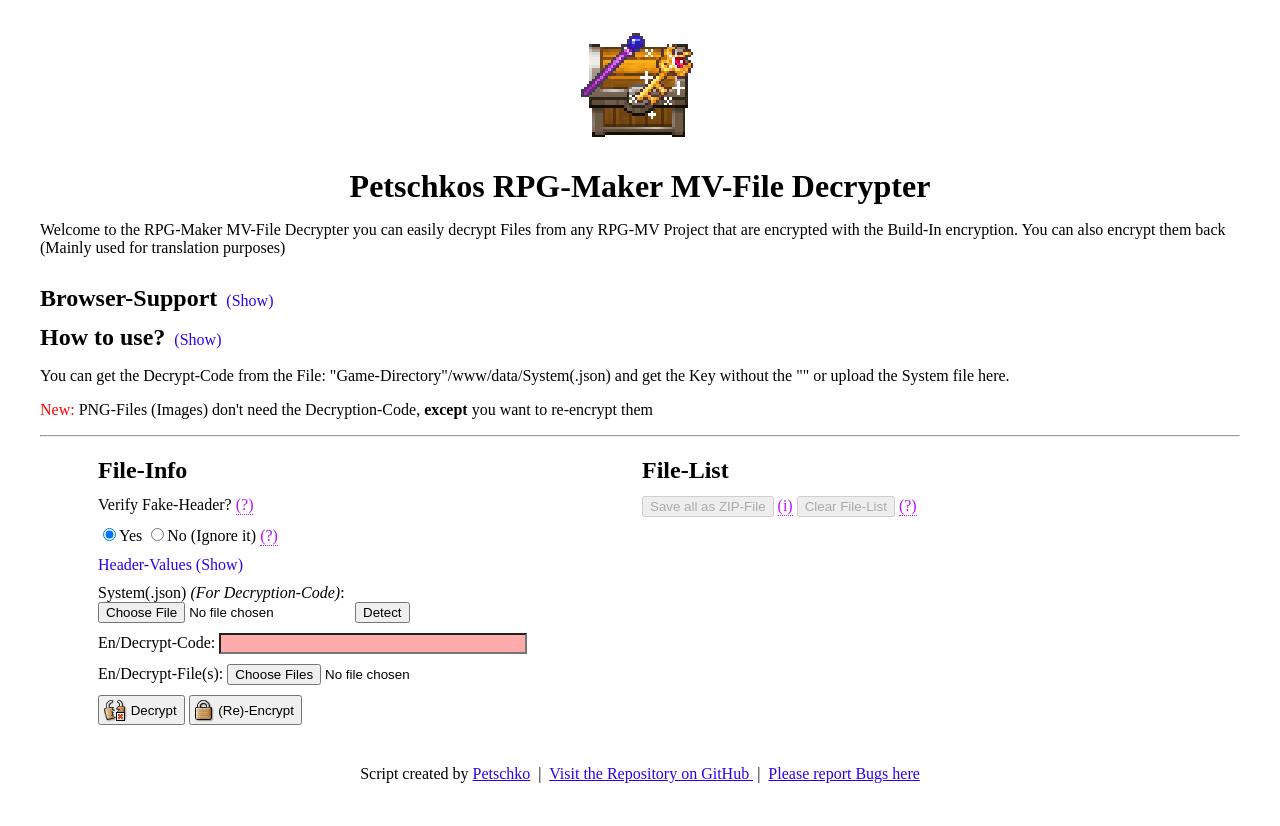
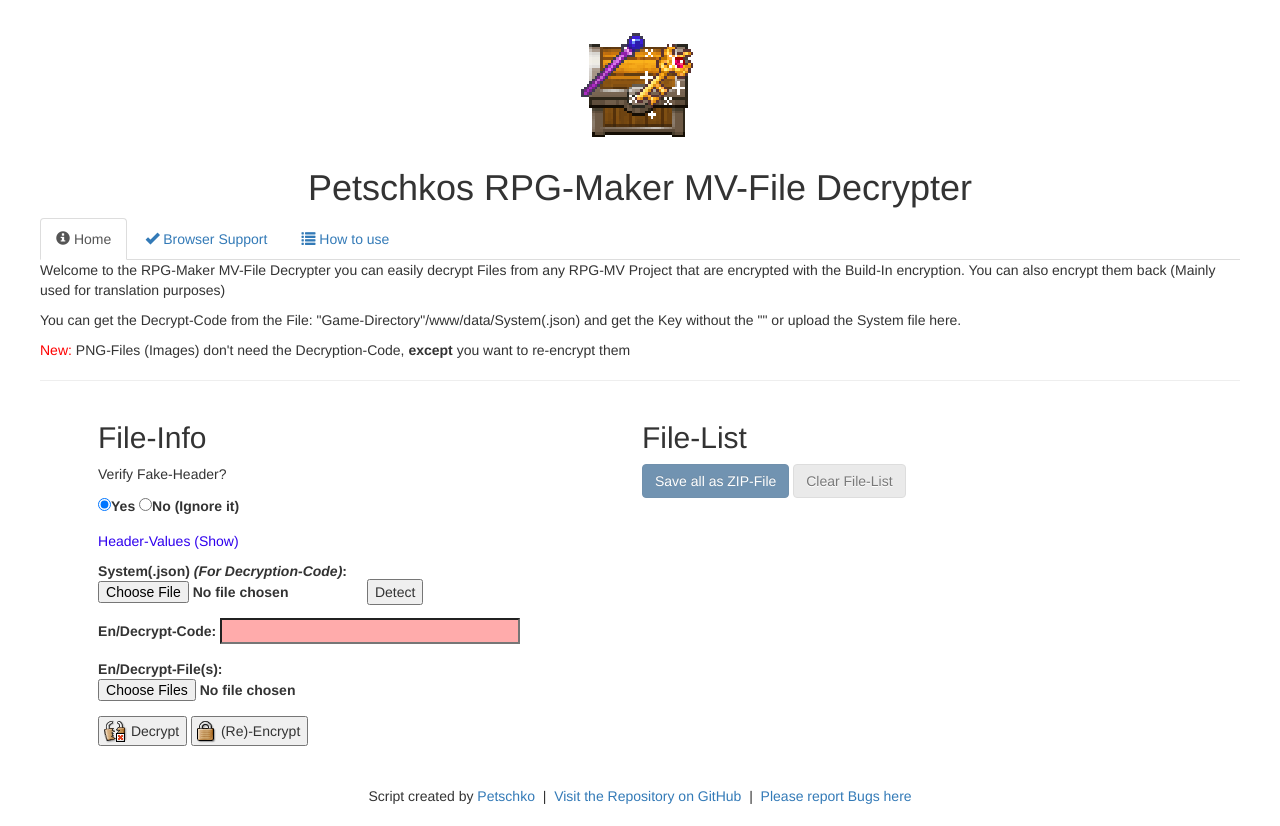
Before and after one commit to Petschko/RPG-Maker-MV-Decrypter, a plain HTML site: page index.html in a window 1280 px wide. Before the commit the page ends 803 px from the top, so only its background shows below. Drawn offline with Linux system fonts and the light colour scheme.

Commit message:
Added nav bar plus function for it

```diff
--- a/index.html
+++ b/index.html
@@ -13,7 +13,16 @@
 		<!-- Important Head content -->
 		<meta http-equiv="Content-Type" content="text/html; charset=utf-8" />
 		<title>RPG-Maker-MV Decrypter by Petschko</title>
+
+		<!-- MISC -->
+		<meta name="viewport" content="width=device-width, initial-scale=1">
+
+		<!-- Styles Scripts etc -->
 		<link rel="stylesheet" href="styles/style.css?ver=1.2">
+		<!-- https://getbootstrap.com/docs/3.4/getting-started/ -->
+		<link rel="stylesheet" href="styles/bootstrap.min.css">
+		<link rel="stylesheet" href="styles/bootstrap-theme.min.css">
+		<!--<script src="libs/bootstrap-without-jquery.min.js"></script>-->
 	</head>
 	<body>
 		<noscript>
@@ -40,8 +49,31 @@
 				<img src="img/projectIcon.png" alt="Project Icon (Chest with a key)" title="Un or Re-Lock RPG-Maker MV-Files">
 				<h1>Petschkos RPG-Maker MV-File Decrypter</h1>
 			</div>
+
+			<!-- Nav bar -->
+			<ul class="nav nav-tabs">
+				<li class="nav-link active">
+					<a href="#home"><span class="glyphicon glyphicon-info-sign" aria-hidden="true"></span> Home</a>
+				</li>
+				<!--<li class="nav-link">
+					<a href="#gallery"><span class="glyphicon glyphicon-picture" aria-hidden="true"></span> Restore-Images</a>
+				</li>
+				<li class="nav-link">
+					<a href="#endecrypt"><span class="glyphicon glyphicon-flash" aria-hidden="true"></span> En- & Decrypt</a>
+				</li>-->
+				<li class="nav-link">
+					<a href="#browser-support"><span class="glyphicon glyphicon-ok" aria-hidden="true"></span> Browser Support</a>
+				</li>
+				<li class="nav-link">
+					<a href="#howTo"><span class="glyphicon glyphicon-list" aria-hidden="true"></span> How to use</a>
+				</li>
+			</ul>
+			<!-- Nav bar end -->
+
+			<div id="home" class="content-container">
 				<p>Welcome to the RPG-Maker MV-File Decrypter you can easily decrypt Files from any RPG-MV Project that are encrypted with the Build-In encryption. You can also encrypt them back (Mainly used for translation purposes)</p>
-			<div>
+			</div>
+			<div id="browser-support" class="content-container">
 				<h2 class="inline-heading" id="browserSupport">Browser-Support</h2> <div id="browserSpoilerText" class="link">(Show)</div>
 				<div id="browserSupportArea" class="hidden">
 					<p><strong>First</strong>: Please note, that this Script is just tested and developed on Firefox. You can help me to make it run on all Browsers, by <a href="https://github.com/Petschko/RPG-Maker-MV-Decrypter/issues" title="Help me by reporting Bugs" target="_blank">reporting bugs</a>!</p>
@@ -94,6 +126,7 @@
 					</ul>
 				</div>
 			</div>
+			<div id="howTo" class="content-container">
 				<h2 class="inline-heading">How to use?</h2> <div id="howToSpoilerText" class="link">(Show)</div>
 				<div id="howToArea" class="hidden">
 					<ol>
@@ -120,6 +153,7 @@
 							You can also save all of the Files in the File-List as ZIP by clicking "Save all as ZIP-File"!
 						</li>
 					</ol>
+				</div>
 			</div>
 		</div>
 
@@ -270,7 +304,7 @@
 			</div>
 			<div class="fileList right">
 				<h2>File-List</h2>
-				<button type="button" id="zipSave" disabled>
+				<button class="btn btn-primary" type="button" id="zipSave" disabled>
 					Save all as ZIP-File
 				</button>
 				<div class="tooltip help">
@@ -279,7 +313,7 @@
 						There is a Size-Limitation depends on your Memory and your Browser... To handle MANY Files (500+mb) better use the Java-Decrypter!
 					</div>
 				</div>
-				<button type="button" id="clearFileList" disabled>
+				<button class="btn btn-default" type="button" id="clearFileList" disabled>
 					Clear File-List
 				</button>
 				<div class="tooltip help">
--- a/scripts/functions.js
+++ b/scripts/functions.js
@@ -7,6 +7,7 @@
 
 // Globals
 var zip;
+var eventAddMethod = window.addEventListener ? 'addEventListener' : 'attachEvent';
 
 /**
  * Try to Reads the Encryption-Code and insert it to the given input element
@@ -253,6 +254,7 @@
 	}, false);
 
 	zip = new ZIP();
+	findMenus();
 }
 
 document.body[window.addEventListener ? 'addEventListener' : 'attachEvent'](
@@ -496,3 +498,166 @@
 function saveZip() {
 	zip.save();
 }
+
+/**
+ * Returns the correct function for the action of an Event-Listener
+ *
+ * @param {string} action
+ * @returns {string}
+ */
+function on(action) {
+	return window.addEventListener ? action : 'on' + action;
+}
+
+/**
+ * Adds a Event-Listener cross-browser
+ *
+ * @param {Element|Node|HTMLElement} element
+ * @param {string} action
+ * @param {function} callable
+ */
+function addEventListener(element, action, callable) {
+	element[eventAddMethod](on(action), callable);
+}
+
+// Menu Actions
+/**
+ * Searches Menus and adds functions on it
+ */
+function findMenus() {
+	var menuElements = document.getElementsByClassName('nav-tabs');
+
+	if(! menuElements)
+		return;
+
+	for(var i = 0; i < menuElements.length; i++)
+		new Menu(menuElements[i]);
+}
+
+/**
+ * Creates a new interactive menu
+ *
+ * @param {Element|Node|HTMLElement} menuElement - Menu-List-Element
+ * @constructor - Menu
+ */
+function Menu(menuElement) {
+	this.menuItems = menuElement.getElementsByClassName('nav-link');
+	this.activeIndex = -1;
+	this.displayElementIds = [];
+
+	/**
+	 * Updates the Active index
+	 */
+	this.findActiveIndex = function() {
+		for(var i = 0; i < this.menuItems.length; i++) {
+			if(hasCssClass(this.menuItems[i].className, 'active')) {
+				this.activeIndex = i;
+
+				return
+			}
+		}
+
+		this.activeIndex = -1;
+	};
+
+	/**
+	 * Gets the Display Id of an element
+	 *
+	 * @param menuItem - Menu-Item
+	 * @returns {string} - Display ID
+	 */
+	this.getIdDisplayId = function(menuItem) {
+		var anchor = menuItem.getElementsByTagName('a');
+
+		return anchor[0].href.split('#')[1];
+	};
+
+	/**
+	 * Removes click ability from the links (To avoid scrolling)
+	 */
+	this.preventDefaultLink = function() {
+		for(var i = 0; i < this.menuItems.length; i++) {
+			var anchor = this.menuItems[i].getElementsByTagName('a')[0];
+
+			addEventListener(anchor, 'click', function(e) {
+				e.preventDefault();
+			});
+		}
+	};
+
+	/**
+	 * Hides a container with that index
+	 *
+	 * @param {number} index - Index to hide
+	 */
+	this.hideContainer = function(index) {
+		var container = document.getElementById(this.displayElementIds[index]);
+
+		if(! container)
+			return;
+
+		container.className = addCssClass(container.className, 'hidden');
+	};
+
+	/**
+	 * Shows a container with that index
+	 *
+	 * @param {number} index - Index to show
+	 */
+	this.showContainer = function(index) {
+		var container = document.getElementById(this.displayElementIds[index]);
+
+		if(! container)
+			return;
+
+		container.className = removeCssClass(container.className, 'hidden');
+	};
+
+	/**
+	 * Updates the Menu and container to the index
+	 *
+	 * @param {number} index - New active index
+	 */
+	this.updateMenuTo = function(index) {
+		this.activeIndex = index;
+
+		for(var i = 0; i < this.menuItems.length; i++) {
+			if(i === index) {
+				this.menuItems[i].className = addCssClass(this.menuItems[i].className, 'active');
+				this.showContainer(i);
+			} else {
+				this.menuItems[i].className = removeCssClass(this.menuItems[i].className, 'active');
+				this.hideContainer(i);
+			}
+		}
+	};
+
+	/**
+	 * Inits the Menu
+	 */
+	this.init = function() {
+		this.findActiveIndex();
+		for(var i = 0; i < this.menuItems.length; i++) {
+			this.displayElementIds.push(this.getIdDisplayId(this.menuItems[i]));
+
+			// Add Listener
+			addEventListener(this.menuItems[i], 'click', function(that, updateIndex) {
+				return function(e) {
+					that.updateMenuTo(updateIndex);
+				}
+			}(this, i));
+
+			if(this.activeIndex !== i)
+				this.hideContainer(i);
+		}
+
+		if(this.activeIndex === -1)
+			this.updateMenuTo(0);
+		else
+			this.updateMenuTo(this.activeIndex);
+		this.preventDefaultLink();
+	};
+
+	// Init
+	this.init();
+}
```
Lines whose indentation alone changed are shown as unchanged.
